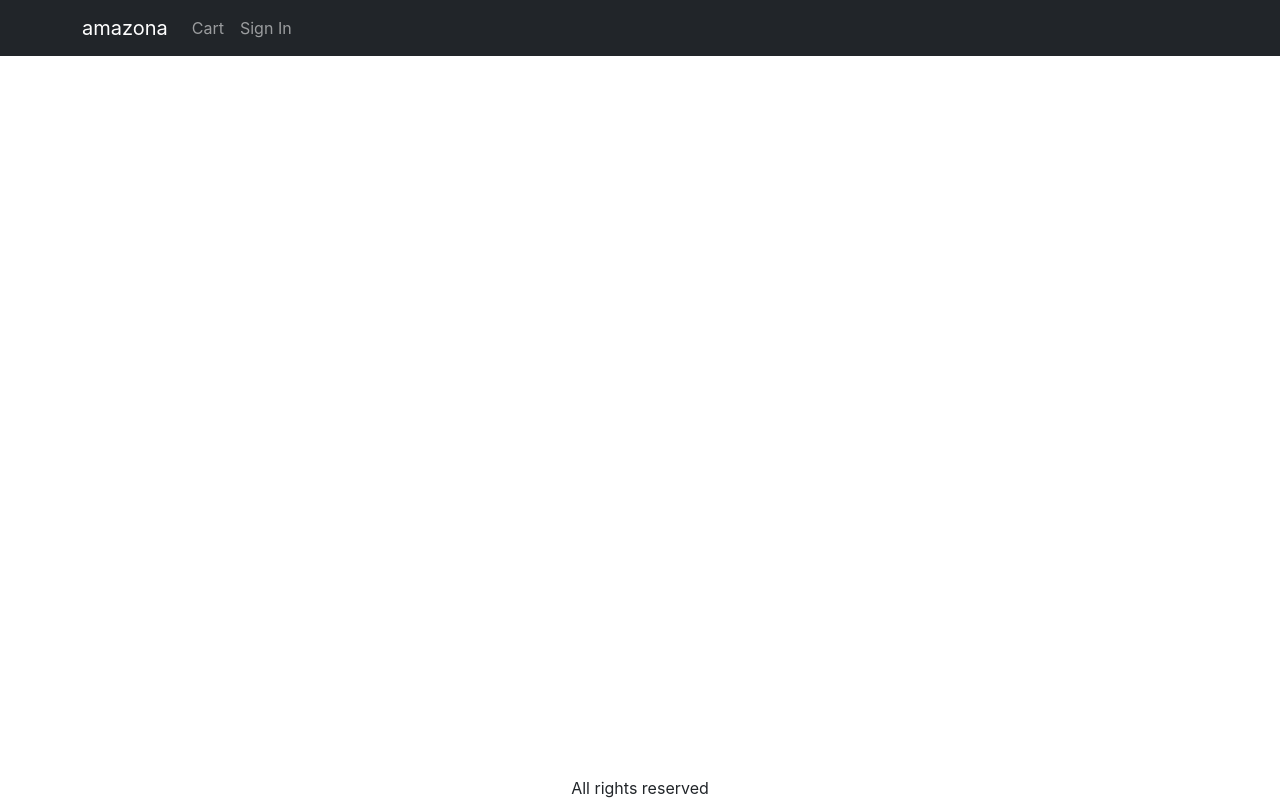
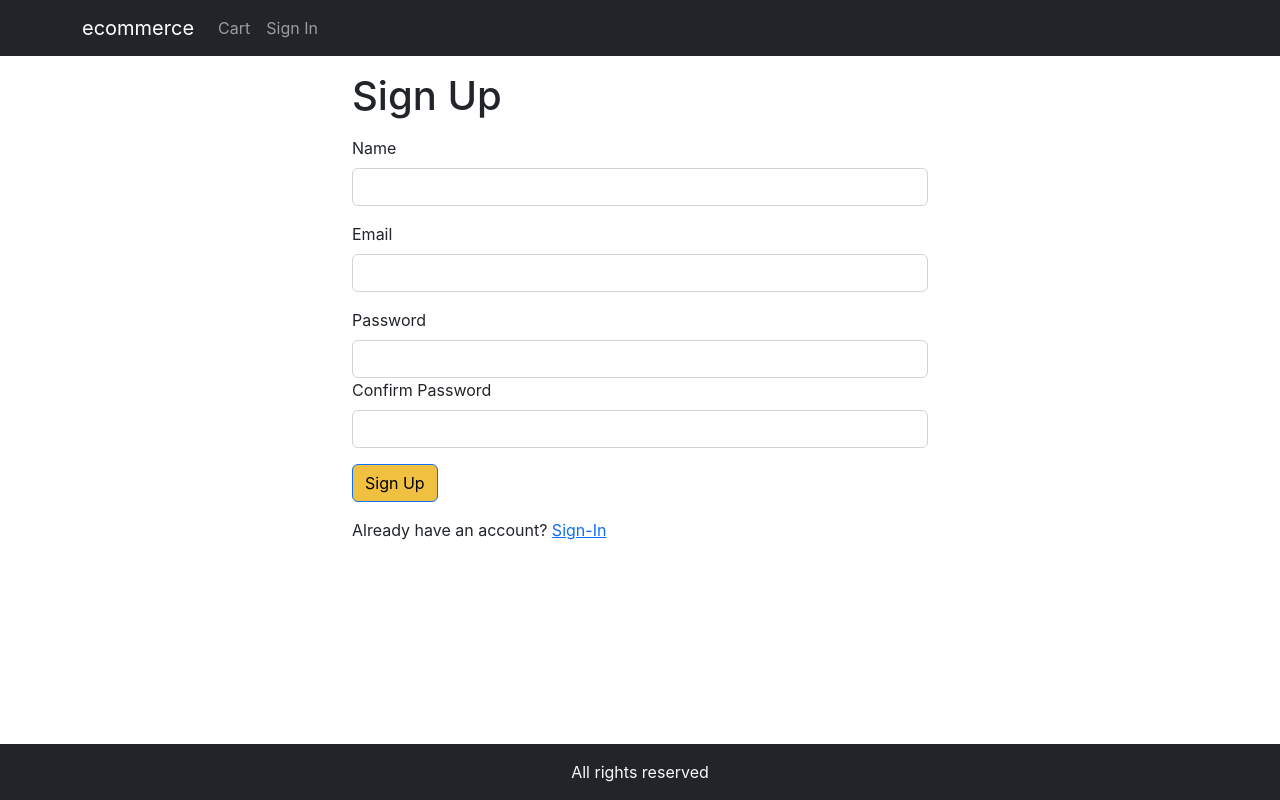
Before and after one commit to FlorcitaHnatiuk/ecommerceMERN, a React (Create React App) app in the folder frontend/: page /signup in a window 1280 px wide. Built offline with nearby package versions, Linux system fonts and the light colour scheme.

Commit message:
created payment method screen

```diff
--- a/frontend/src/App.js
+++ b/frontend/src/App.js
@@ -14,6 +14,8 @@
 import CartScreen from './screens/CartScreen';
 import SigninScreen from './screens/SigninScreen';
 import ShippingAddressScreen from './screens/ShippingAddressScreen';
+import SignupScreen from './screens/SignupScreen';
+import PaymentMethodScreen from './screens/PaymentMethodScreen';
 
 function App() {
   const { state, dispatch: ctxDispatch } = useContext(Store);
@@ -23,7 +25,9 @@
     ctxDispatch({ type: 'USER_SIGNOUT' });
     localStorage.removeItem('userInfo');
     localStorage.removeItem('shippingAddress');
+    localStorage.removeItem('paymentMethod');
   };
+
   return (
     <BrowserRouter>
       <div className="d-flex flex-column site-container">
@@ -32,7 +36,7 @@
           <Navbar bg="dark" variant="dark">
             <Container>
               <LinkContainer to="/">
-                <Navbar.Brand>amazona</Navbar.Brand>
+                <Navbar.Brand>ecommerce</Navbar.Brand>
               </LinkContainer>
               <Nav className="me-auto">
                 <Link to="/cart" className="nav-link">
@@ -75,16 +79,21 @@
               <Route path="/product/:slug" element={<ProductScreen />} />
               <Route path="/cart" element={<CartScreen />} />
               <Route path="/signin" element={<SigninScreen />} />
+              <Route path="/signup" element={<SignupScreen />} />
               <Route
                 path="/shipping"
                 element={<ShippingAddressScreen />}
               ></Route>
+              <Route
+              path="/payment"
+              element={<PaymentMethodScreen />}
+            ></Route>
               <Route path="/" element={<HomeScreen />} />
             </Routes>
           </Container>
         </main>
-        <footer>
-          <div className="text-center">All rights reserved</div>
+        <footer className="bg-dark pt-3 pb-3">
+          <div className="text-center text-light">All rights reserved</div>
         </footer>
       </div>
     </BrowserRouter>
--- a/frontend/src/Store.js
+++ b/frontend/src/Store.js
@@ -11,26 +11,33 @@
     shippingAddress: localStorage.getItem('shippingAddress')
       ? JSON.parse(localStorage.getItem('shippingAddress'))
       : {},
+
+    paymentMethod: localStorage.getItem('paymentMethod')
+      ? localStorage.getItem('paymentMethod')
+      : '',
+
     cartItems: localStorage.getItem('cartItems')
       ? JSON.parse(localStorage.getItem('cartItems'))
       : [],
   },
 };
+
 function reducer(state, action) {
   switch (action.type) {
+
     case 'CART_ADD_ITEM':
-      // add to cart
       const newItem = action.payload;
       const existItem = state.cart.cartItems.find(
         (item) => item._id === newItem._id
       );
       const cartItems = existItem
         ? state.cart.cartItems.map((item) =>
-            item._id === existItem._id ? newItem : item
-          )
+          item._id === existItem._id ? newItem : item
+        )
         : [...state.cart.cartItems, newItem];
       localStorage.setItem('cartItems', JSON.stringify(cartItems));
       return { ...state, cart: { ...state.cart, cartItems } };
+
     case 'CART_REMOVE_ITEM': {
       const cartItems = state.cart.cartItems.filter(
         (item) => item._id !== action.payload._id
@@ -38,8 +45,10 @@
       localStorage.setItem('cartItems', JSON.stringify(cartItems));
       return { ...state, cart: { ...state.cart, cartItems } };
     }
+
     case 'USER_SIGNIN':
       return { ...state, userInfo: action.payload };
+
     case 'USER_SIGNOUT':
       return {
         ...state,
@@ -47,8 +56,10 @@
         cart: {
           cartItems: [],
           shippingAddress: {},
+          paymentMethod: '',
         },
       };
+
     case 'SAVE_SHIPPING_ADDRESS':
       return {
         ...state,
@@ -56,6 +67,12 @@
           ...state.cart,
           shippingAddress: action.payload,
         },
+      };
+
+    case 'SAVE_PAYMENT_METHOD':
+      return {
+        ...state,
+        cart: { ...state.cart, paymentMethod: action.payload }
       };
     default:
       return state;
--- /dev/null
+++ b/frontend/src/screens/PaymentMethodScreen.js
@@ -0,0 +1,65 @@
+import React, { useContext, useEffect, useState } from 'react'
+import CheckoutSteps from '../components/CheckoutSteps'
+import { Helmet } from 'react-helmet-async';
+import Form from 'react-bootstrap/Form';
+import Button from 'react-bootstrap/Button';
+import { Store } from '../Store';
+import { useNavigate } from 'react-router-dom';
+
+export default function PaymentMethodScreen() {
+    const navigate = useNavigate();
+    const { state, dispatch: ctxDispatch } = useContext(Store);
+    const {
+        cart: { shippingAddress, paymentMethod },
+    } = state;
+    const [paymentMethodName, setPaymentMethod] = useState(
+        paymentMethod || 'PayPal'
+    );
+    useEffect(() => {
+        if(!shippingAddress.address) {
+            navigate('shipping');
+        }
+    }, [shippingAddress, navigate])
+    const submitHandler = (e) => {
+        e.preventDefault();
+        ctxDispatch({ type: 'SAVE_PAYMENT_METHOD', payload: paymentMethodName });
+        localStorage.setItem('paymentMethod', paymentMethodName);
+        navigate('/placeorder');
+    }
+    return (
+        <div>
+            <CheckoutSteps>step 1 step 2 step 3</CheckoutSteps>
+            <div className="container small-container">
+                <Helmet>
+                    <title>Payment Method Screen</title>
+                </Helmet>
+                <h1 className="my-3">Payment Method</h1>
+                <Form onSubmit={submitHandler}>
+                    <div className="mb-3">
+                        <Form.Check
+                            type="radio"
+                            id="PayPal"
+                            label="PayPal"
+                            value="PayPal"
+                            checked={paymentMethodName === 'PayPal'}
+                            onChange={(e) => setPaymentMethod(e.target.value)}
+                        />
+                    </div>
+                    <div className="mb-3">
+                        <Form.Check
+                            type="radio"
+                            id="Stripe"
+                            label="Stripe"
+                            value="Stripe"
+                            checked={paymentMethodName === 'Stripe'}
+                            onChange={(e) => setPaymentMethod(e.target.value)}
+                        />
+                    </div>
+                    <div className="mb-3">
+                        <Button type="submit">Continue</Button>
+                    </div>
+                </Form>
+            </div>
+        </div>
+    )
+}
--- /dev/null
+++ b/frontend/src/screens/SignupScreen.js
@@ -0,0 +1,97 @@
+import Axios from 'axios';
+import { Link, useLocation, useNavigate } from 'react-router-dom';
+import Container from 'react-bootstrap/Container';
+import Form from 'react-bootstrap/Form';
+import Button from 'react-bootstrap/Button';
+import { Helmet } from 'react-helmet-async';
+import { useContext, useEffect, useState } from 'react';
+import { Store } from '../Store';
+import { toast } from 'react-toastify';
+import { getError } from '../utils';
+
+export default function SignupScreen() {
+  const navigate = useNavigate();
+  const { search } = useLocation();
+  const redirectInUrl = new URLSearchParams(search).get('redirect');
+  const redirect = redirectInUrl ? redirectInUrl : '/';
+
+  const [name, setName] = useState('');
+  const [email, setEmail] = useState('');
+  const [password, setPassword] = useState('');
+  const [confirmPassword, setConfirmPassword] = useState('');
+
+  const { state, dispatch: ctxDispatch } = useContext(Store);
+  const { userInfo } = state;
+  const submitHandler = async (e) => {
+    e.preventDefault();
+    if (password !== confirmPassword) {
+      toast.error('Passwords do not match');
+      return;
+    }
+    try {
+      const { data } = await Axios.post('/api/users/signup', {
+        name,
+        email,
+        password,
+      });
+      ctxDispatch({ type: 'USER_SIGNIN', payload: data });
+      localStorage.setItem('userInfo', JSON.stringify(data));
+      navigate(redirect || '/');
+    } catch (err) {
+      toast.error(getError(err));
+    }
+  };
+
+  useEffect(() => {
+    if (userInfo) {
+      navigate(redirect);
+    }
+  }, [navigate, redirect, userInfo]);
+
+  return (
+    <Container className="small-container">
+      <Helmet>
+        <title>Sign Up</title>
+      </Helmet>
+      <h1 className="my-3">Sign Up</h1>
+      <Form onSubmit={submitHandler}>
+        <Form.Group className="mb-3" controlId="name">
+          <Form.Label>Name</Form.Label>
+          <Form.Control onChange={(e) => setName(e.target.value)} required />
+        </Form.Group>
+
+        <Form.Group className="mb-3" controlId="email">
+          <Form.Label>Email</Form.Label>
+          <Form.Control
+            type="email"
+            required
+            onChange={(e) => setEmail(e.target.value)}
+          />
+        </Form.Group>
+        <Form.Group className="mb-3" controlId="password">
+          <Form.Label>Password</Form.Label>
+          <Form.Control
+            type="password"
+            required
+            onChange={(e) => setPassword(e.target.value)}
+          />
+          <Form.Group className="mb-3" controlId="confirmPassword">
+            <Form.Label>Confirm Password</Form.Label>
+            <Form.Control
+              type="password"
+              onChange={(e) => setConfirmPassword(e.target.value)}
+              required
+            />
+          </Form.Group>
+        </Form.Group>
+        <div className="mb-3">
+          <Button type="submit">Sign Up</Button>
+        </div>
+        <div className="mb-3">
+          Already have an account?{' '}
+          <Link to={`/signin?redirect=${redirect}`}>Sign-In</Link>
+        </div>
+      </Form>
+    </Container>
+  );
+}
```
Also changed, not shown: 1 other file (tests, documents, lock files or other folders).
